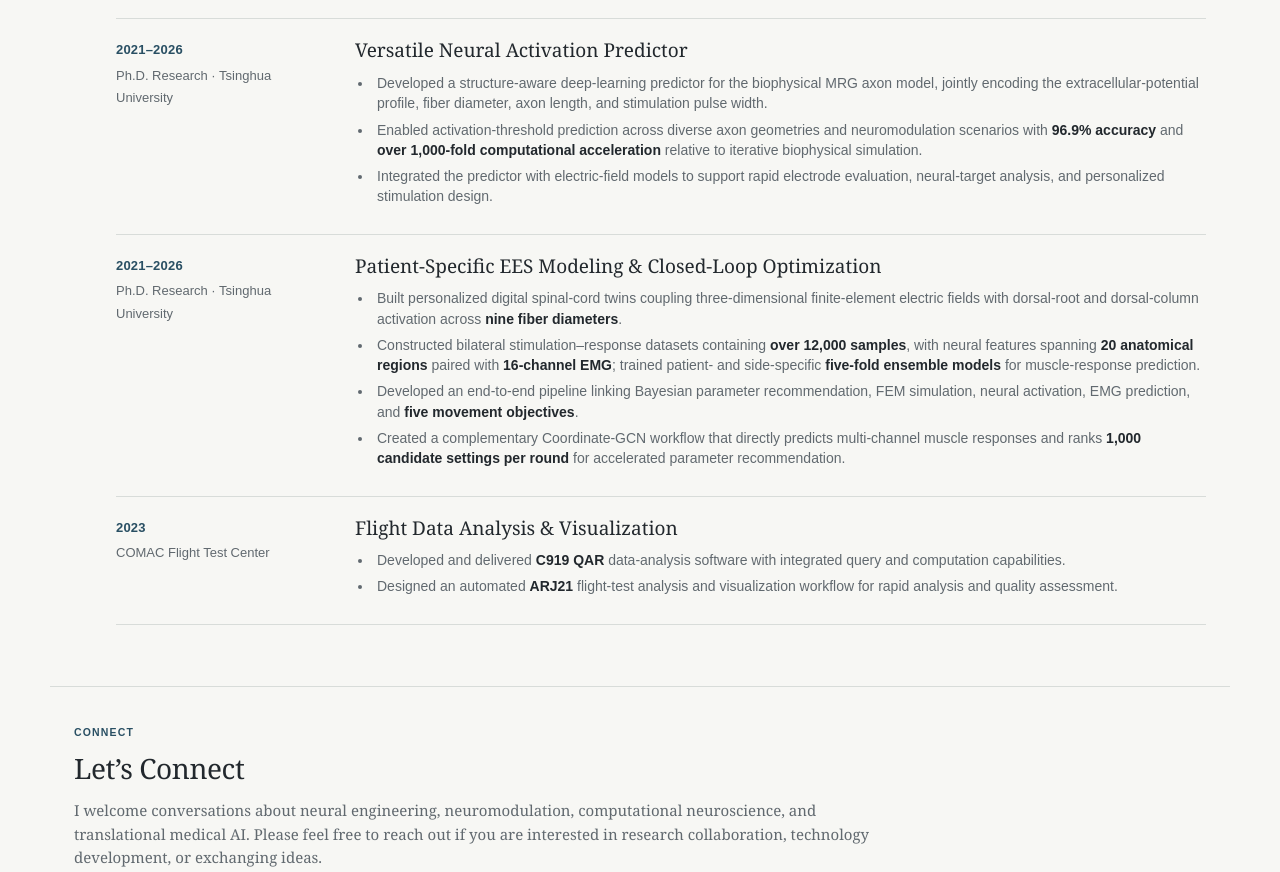
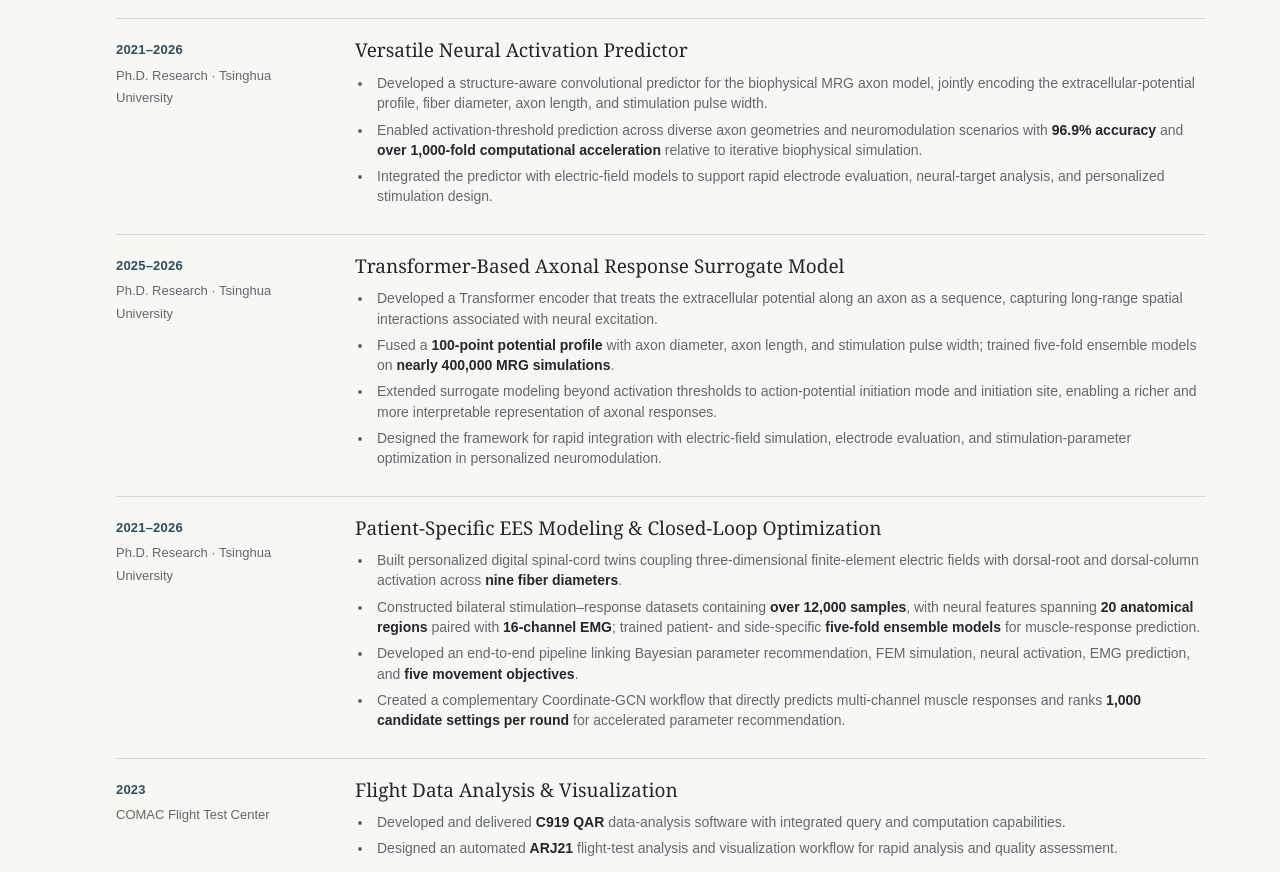
Before and after one commit to LHD-LHD/MyCV, a plain HTML site: page index.html in a window 1280 px wide. Shown: the part 3284-4156 px from the top of the page. Drawn offline with Linux system fonts and the light colour scheme.

Commit message:
Add transformer axonal response surrogate project

```diff
--- a/index.html
+++ b/index.html
@@ -103,7 +103,8 @@
       <div class="project-list">
         <article class="project"><div class="project-meta"><time>Present</time><span><a href="https://www.nimoneuro.com/" target="_blank" rel="noopener">NIMO Labs</a></span></div><div class="project-body"><h3>Technical Director</h3><ul><li>Leading the development of <strong>integrated, personalized motor-rehabilitation solutions</strong> to support motor-function restoration, spanning assessment, treatment planning, and rehabilitation delivery.</li><li>Bringing <strong>AI into personalized therapy</strong> by integrating multimodal motor evaluation, patient-specific modeling, and data-driven treatment adaptation.</li><li>Advancing clinical translation through <strong>ongoing multicenter clinical trials</strong> and cross-site standardization of treatment workflows and outcome evaluation.</li></ul></div></article>
         <article class="project"><div class="project-meta"><time>2020–2026</time><span>National Engineering Research Center for Neuromodulation</span></div><div class="project-body"><h3>Digital Spinal Cord Project — Clinical Translation</h3><ul><li>Participated in <strong>five EES clinical trials</strong> and served as a primary clinical lead for <strong>three</strong>, including the <strong>first trial in China</strong>; <strong>all five participants</strong> recovered lower-limb functions including standing and walking.</li><li>Designed a clinically deployed <strong>32-contact spinal electrode</strong> and optimized its geometry and stimulation configurations, improving stimulation performance by <strong>20%</strong>.</li><li>Developed a multimodal movement-assessment framework integrating EMG, motion capture, EEG, heart rate, and biomechanics to quantify motor recovery and support adaptive rehabilitation.</li></ul></div></article>
-        <article class="project"><div class="project-meta"><time>2021–2026</time><span>Ph.D. Research · Tsinghua University</span></div><div class="project-body"><h3>Versatile Neural Activation Predictor</h3><ul><li>Developed a structure-aware deep-learning predictor for the biophysical MRG axon model, jointly encoding the extracellular-potential profile, fiber diameter, axon length, and stimulation pulse width.</li><li>Enabled activation-threshold prediction across diverse axon geometries and neuromodulation scenarios with <strong>96.9% accuracy</strong> and <strong>over 1,000-fold computational acceleration</strong> relative to iterative biophysical simulation.</li><li>Integrated the predictor with electric-field models to support rapid electrode evaluation, neural-target analysis, and personalized stimulation design.</li></ul></div></article>
+        <article class="project"><div class="project-meta"><time>2021–2026</time><span>Ph.D. Research · Tsinghua University</span></div><div class="project-body"><h3>Versatile Neural Activation Predictor</h3><ul><li>Developed a structure-aware convolutional predictor for the biophysical MRG axon model, jointly encoding the extracellular-potential profile, fiber diameter, axon length, and stimulation pulse width.</li><li>Enabled activation-threshold prediction across diverse axon geometries and neuromodulation scenarios with <strong>96.9% accuracy</strong> and <strong>over 1,000-fold computational acceleration</strong> relative to iterative biophysical simulation.</li><li>Integrated the predictor with electric-field models to support rapid electrode evaluation, neural-target analysis, and personalized stimulation design.</li></ul></div></article>
+        <article class="project"><div class="project-meta"><time>2025–2026</time><span>Ph.D. Research · Tsinghua University</span></div><div class="project-body"><h3>Transformer-Based Axonal Response Surrogate Model</h3><ul><li>Developed a Transformer encoder that treats the extracellular potential along an axon as a sequence, capturing long-range spatial interactions associated with neural excitation.</li><li>Fused a <strong>100-point potential profile</strong> with axon diameter, axon length, and stimulation pulse width; trained five-fold ensemble models on <strong>nearly 400,000 MRG simulations</strong>.</li><li>Extended surrogate modeling beyond activation thresholds to action-potential initiation mode and initiation site, enabling a richer and more interpretable representation of axonal responses.</li><li>Designed the framework for rapid integration with electric-field simulation, electrode evaluation, and stimulation-parameter optimization in personalized neuromodulation.</li></ul></div></article>
         <article class="project"><div class="project-meta"><time>2021–2026</time><span>Ph.D. Research · Tsinghua University</span></div><div class="project-body"><h3>Patient-Specific EES Modeling & Closed-Loop Optimization</h3><ul><li>Built personalized digital spinal-cord twins coupling three-dimensional finite-element electric fields with dorsal-root and dorsal-column activation across <strong>nine fiber diameters</strong>.</li><li>Constructed bilateral stimulation–response datasets containing <strong>over 12,000 samples</strong>, with neural features spanning <strong>20 anatomical regions</strong> paired with <strong>16-channel EMG</strong>; trained patient- and side-specific <strong>five-fold ensemble models</strong> for muscle-response prediction.</li><li>Developed an end-to-end pipeline linking Bayesian parameter recommendation, FEM simulation, neural activation, EMG prediction, and <strong>five movement objectives</strong>.</li><li>Created a complementary Coordinate-GCN workflow that directly predicts multi-channel muscle responses and ranks <strong>1,000 candidate settings per round</strong> for accelerated parameter recommendation.</li></ul></div></article>
         <article class="project"><div class="project-meta"><time>2023</time><span>COMAC Flight Test Center</span></div><div class="project-body"><h3>Flight Data Analysis & Visualization</h3><ul><li>Developed and delivered <strong>C919 QAR</strong> data-analysis software with integrated query and computation capabilities.</li><li>Designed an automated <strong>ARJ21</strong> flight-test analysis and visualization workflow for rapid analysis and quality assessment.</li></ul></div></article>
       </div>
```
